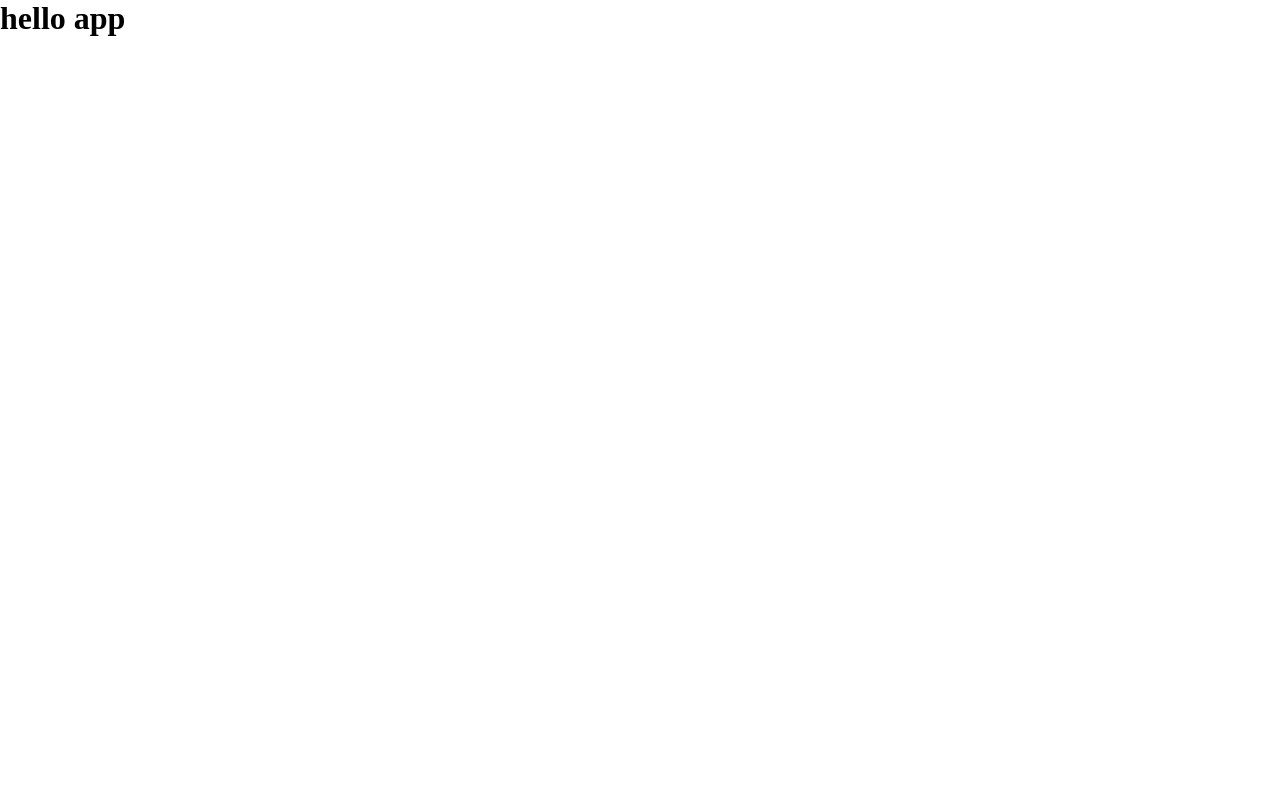
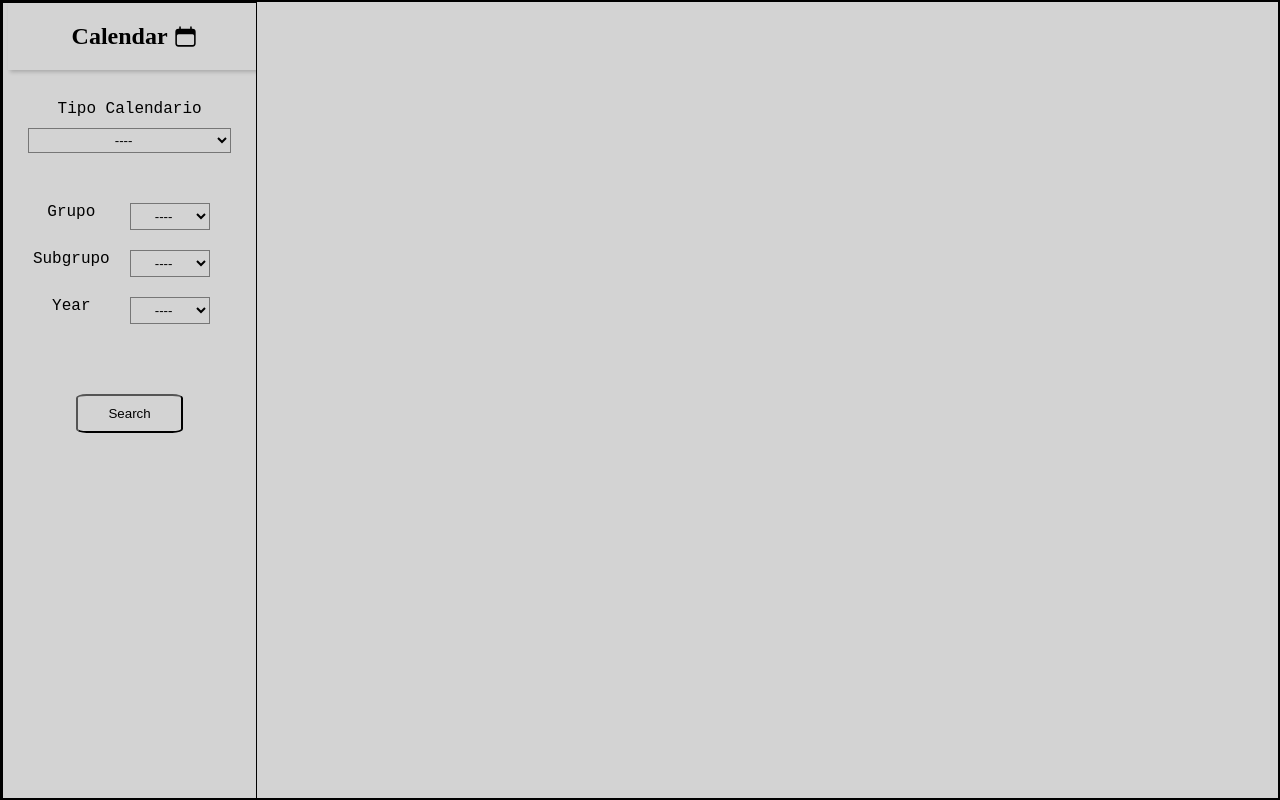
Before and after one commit to wanyos/emt-calendar, a Vue app: page / in a window 1280 px wide. Before the commit this address had no page. Built offline with nearby package versions, Linux system fonts and the light colour scheme.

Commit message:
finish side bar and title

```diff
--- a/src/App.vue
+++ b/src/App.vue
@@ -1,10 +1,155 @@
+<template>
+  <main class="main-container">
+    <aside class="side-bar">
+      <header class="titulo icon">
+        <h1>Calendar</h1>
+        <Icon :svg="calendar" class="icon" />
+      </header>
+
+      <section class="section-nav">
+        <nav class="nav">
+
+          <section class="section-tipo">
+            <label for="calendar">Tipo Calendario</label>
+            <select id="tc" name="tipo">
+              <option value="0">----</option>
+              <option value="1">Conductor</option>
+              <option value="2">Inspector</option>
+              <option value="3">Inspector noche</option>
+            </select>
+          </section>
+
+
+          <section class="section-select">
+            <label for="grupo">Grupo</label>
+            <select id="gr" name="grupo">
+              <option value="0">----</option>
+              <option value="1">1</option>
+              <option value="2">2</option>
+              <option value="3">3</option>
+            </select>
+          </section>
+
+          <section class="section-select">
+            <label for="subgrupo">Subgrupo</label>
+            <select id="sb" name="grupo">
+              <option value="0">----</option>
+              <option value="1">A</option>
+              <option value="2">B</option>
+              <option value="3">C</option>
+            </select>
+          </section>
+
+          <section class="section-select">
+            <label for="year">Year</label>
+            <select id="ye" name="year">
+              <option value="0">----</option>
+              <option value="1">2020</option>
+              <option value="2">2021</option>
+              <option value="3">2022</option>
+            </select>
+          </section>
+
+          <div class="div-btn">
+            <button>Search</button>
+          </div>
+
+        </nav>
+      </section>
+    </aside>
+
+    <RouterView />
+  </main>
+</template>
+
 <script setup>
 import { RouterView } from 'vue-router'
+import Icon from './components/icons/Icon.vue'
+import calendar from './assets/img/calendar.svg'
 </script>
 
-<template>
-  <h1>hello app</h1>
-  <RouterView />
-</template>
+<style scoped>
 
-<style scoped></style>
+.side-bar {
+  border: 1px solid black;
+  height: 100vh;
+  overflow: hidden;
+  width: 20%;
+}
+
+.titulo {
+  width: 100%;
+  display: inline-flex;
+  justify-content: center;
+  align-items: center;
+  padding: 20px;
+  box-shadow: 2px 2px 4px 0 rgba(0, 0, 0, 0.2);
+}
+
+.icon {
+  margin-left: 5px;
+}
+
+.nav {
+  font-family: 'Courier New', Courier, monospace;
+}
+
+.section-nav {
+  width: 100%;
+  margin-top: 20px;
+}
+
+.section-select {
+  display: grid;
+  grid-template-columns: 1fr 1fr;
+  padding: 10px;
+}
+
+.section-select label {
+  font-family: 'Courier New', Courier, monospace;
+  margin-left: auto;
+  margin-right: auto;
+}
+
+.section-select select {
+  width: 80px;
+  padding: 4px;
+  text-align: center;
+}
+
+.section-tipo {
+  display: flex;
+  flex-direction: column;
+  align-items: center;
+}
+
+.section-tipo label {
+  padding: 10px;
+}
+
+.section-tipo select {
+  width: 80%;
+  text-align: center;
+  padding: 3px;
+  margin-bottom: 40px;
+}
+
+.div-btn {
+  margin-top: 50px;
+  width: 100%;
+  padding: 10px;
+  display: flex;
+  justify-content: center;
+}
+
+.div-btn button {
+  padding: 10px 30px;
+  border-radius: 10%;
+  cursor: pointer;
+}
+
+.div-btn button:hover {
+  background-color: lightskyblue;
+}
+
+</style>
--- a/src/assets/main.css
+++ b/src/assets/main.css
@@ -1,4 +1,34 @@
 * {
   margin: 0;
   box-sizing: border-box;
+  background-color: lightgrey;
 }
+
+.main-container {
+  max-width: 100%;
+  height: 100vh;
+  overflow: hidden;
+  margin: 0 auto;
+  border: 2px solid black;
+}
+
+/* Estyle to movil phone */
+@media (max-width: 767px) {
+  .main-container {
+    max-width: 100%;
+  }
+}
+
+/* Estyle to tablets */
+@media (min-width: 768px) and (max-width: 1023px) {
+  .main-container {
+    max-width: 768px;
+  }
+}
+
+/* Estyle to big screen */
+@media (min-width: 1840px) {
+  .main-container {
+    max-width: 1840px;
+  }
+}
--- /dev/null
+++ b/src/components/icons/Icon.vue
@@ -0,0 +1,38 @@
+<template>
+  <img :src="props.svg" class=".icon" />
+</template>
+
+<script setup>
+const props = defineProps({
+  svg: {
+    type: String,
+    required: true
+  },
+  tailwindClass: {
+    type: String,
+    default: 'h-6 w-6'
+  }
+})
+</script>
+
+<style scoped>
+
+.icon {
+  width: 25px;
+  height: 25px;
+}
+
+</style>
+
+<!--
+
+import Icon from '@/components/icons/Icon.vue';
+import checkCircle from '@/assets/svgs/check-circle.svg';
+
+const icon = h(Icon, {
+    svg: checkCircle
+});
+
+<Button type="button" hierarcy="primary" size="base" text="Icon Left" @click="setIconLeft" />
+
+-->
```
Also changed, not shown: src/assets/img/iconsSvg.js (added, +11 -0 lines), src/assets/img/calendar.svg (added).
